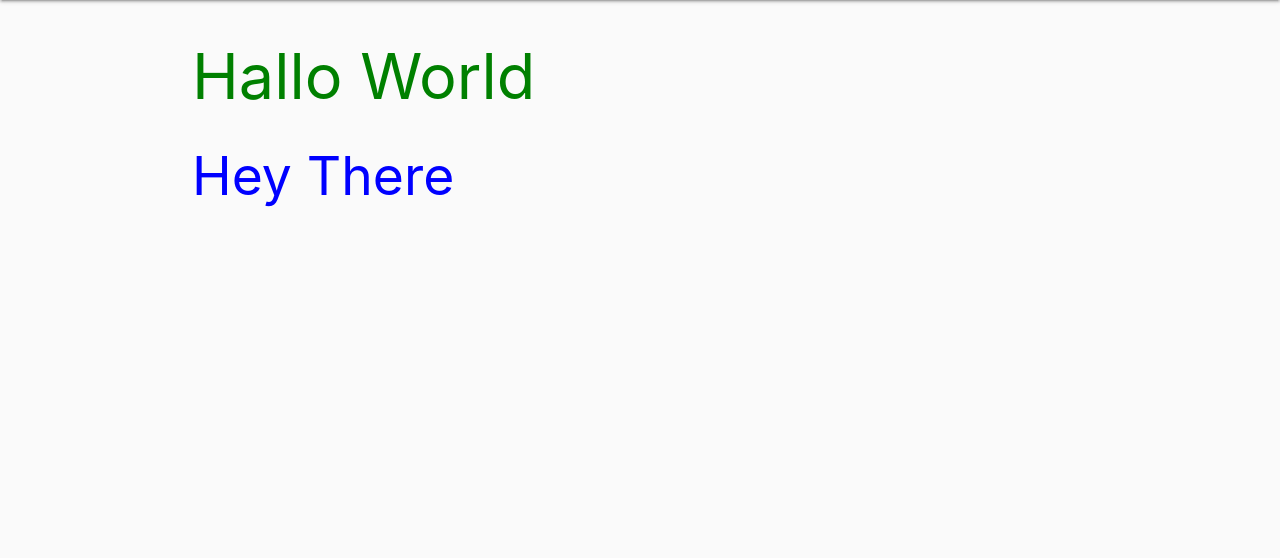
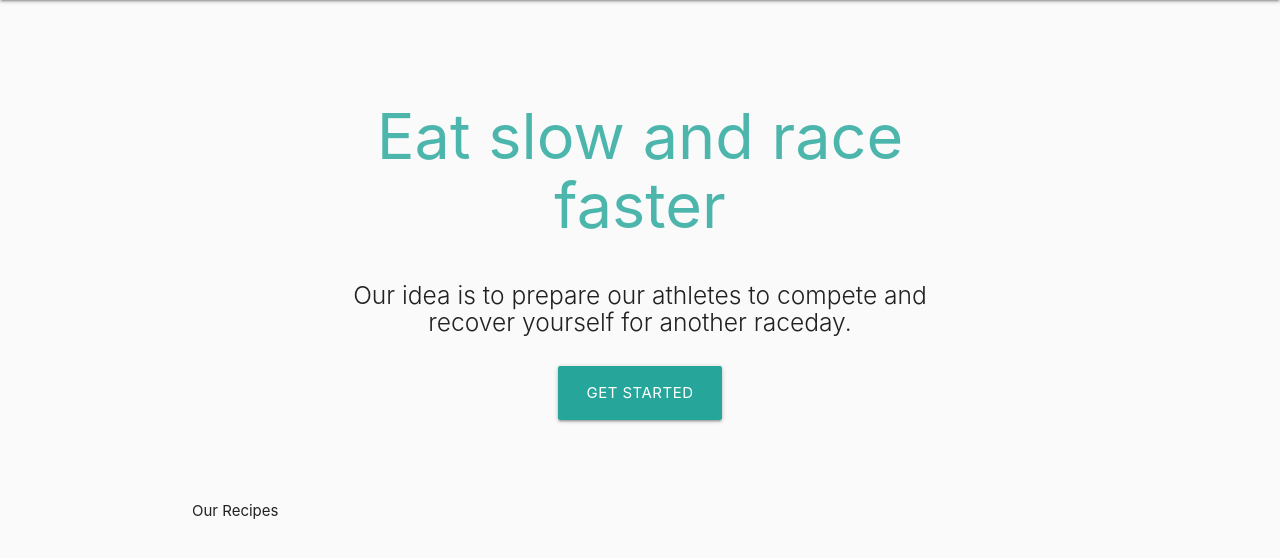
Before and after one commit to mirofrankovic/cookbook-trisport-project-03, a Flask app: page / in a window 1280 px wide. Shown: the part 64-622 px from the top of the page. Run offline with Flask 2, Linux system fonts and the light colour scheme; data that the repository does not hold is empty; some libraries are stand-ins or nearby versions.

Commit message:
worked with mLab and added some images to my conntent

```diff
--- a/app.py
+++ b/app.py
@@ -3,9 +3,10 @@ from flask import Flask, render_template, url_for, redirect, request
 from flask_pymongo import PyMongo
 from bson.objectid import ObjectId
 
+
 app = Flask(__name__)
 app.config["MONGO_DBNAME"] = 'cookbook_trisport'
-app.config["MONGO_URI"] = 'mongodb://<dbuser>:<dbpassword>@ds159185.mlab.com:59185/cookbook_trisport'
+app.config["MONGO_URI"] = 'mongodb://mirof:Vanilia123@ds159185.mlab.com:59185/cookbook_trisport'
 
 
 mongo = PyMongo(app)
@@ -14,15 +15,17 @@ mongo = PyMongo(app)
 
 
 @app.route('/')
-@app.route('/nutrition')
-def nutrition():
-    return render_template('index.html',
+@app.route('/get_race')
+def get_race():
+    return render_template('getrace.html',
                           recipes = mongo.db.recipes.find())
 
-@app.route('/get_recipes')
-def get_recipes():
-    return render_template('recipes.html',
-                           recipes = mongo.db.recipes.find())
+#@app.route('/get_recipes') # images for my recepies
+#def get_recipes():
+    #return render_template('recipes.html',
+     #                      recipes = mongo.db.recipes.find())
+
+
 
 
 if __name__ == '__main__':
--- a/templates/base.html
+++ b/templates/base.html
@@ -35,15 +35,32 @@
     <!--Materialize-->
     <script
     src="https://cdnjs.cloudflare.com/ajax/libs/materialize/1.0.0/js/materialize.min.js"></script>
+
     </head>
 
   <body class="grey lighten-5">
     <nav class="white" role="navigation">
       <div class="nav-wrapper container">
+            <a id="logo-container" href="{{url_for('get_race')}}"  class="brand-logo" >
+                <span class="art-deco-font">Prepare for your Race</span> <i class="fas fa-utensils mobile-hide"></i>
+            </a>
+            <ul class="right hide-on-med-and-down">
+              <li><a href="">All Recipes</a></li>
+
+            </ul>
+            <ul id="nav-mobile" class="sidenav">
+
+               <li><a href="">All Recipes</a></li>
+
+            </ul>
+            <a href="#" data-target="nav-mobile" class="sidenav-trigger"><i class="fas fa-bars"></i></a>
+        </div>
 
       </div>
 
     </nav>
+
+
     <div class="container my-container">
       {% block content %} {% endblock %}
     </div>
--- /dev/null
+++ b/templates/getrace.html
@@ -0,0 +1,38 @@
+{% extends 'base.html' %}
+
+{% block content %}
+
+
+<div id="index-banner" class="parallax-container">
+    <div class="section no-pad-bot">
+      <div class="container">
+        <br><br>
+        <h1 class="header center teal-text text-lighten-2" class="">Eat slow and race faster</h1>
+        <div class="row center">
+          <h5 class="header col s12 light">Our idea is to prepare our athletes to compete and recover yourself for another raceday.</h5>
+        </div>
+        <div class="row center">
+          <a href="" id="download-button" class="btn-large waves-effect waves-light teal lighten-1">Get Started</a>
+        </div>
+        <br><br>
+      </div>
+    </div>
+    <div class="parallax"><img src="static/images/image.jpg" alt="Nutrition for athletes"></div>
+</div>
+  <h class="header text-center">Our Recipes</h2>
+
+
+
+
+
+
+
+
+
+
+
+
+
+
+
+{% endblock %}
--- a/templates/index.html
+++ /dev/null
@@ -1,25 +0,0 @@
-{% extends 'base.html' %}
-
-{% block content %}
-
-
-<h1>Hallo World</h1>
-<h2>Hey There</h2>
-
-
-
-
-
-
-
-
-
-
-
-
-
-
-
-
-
-{% endblock %}
```
Also changed, not shown: templates/add_recipe.html (added, +52 -0 lines), static/images/image.jpg (added), static/images/topic.jpg (added), templates/contactus.html (added).
